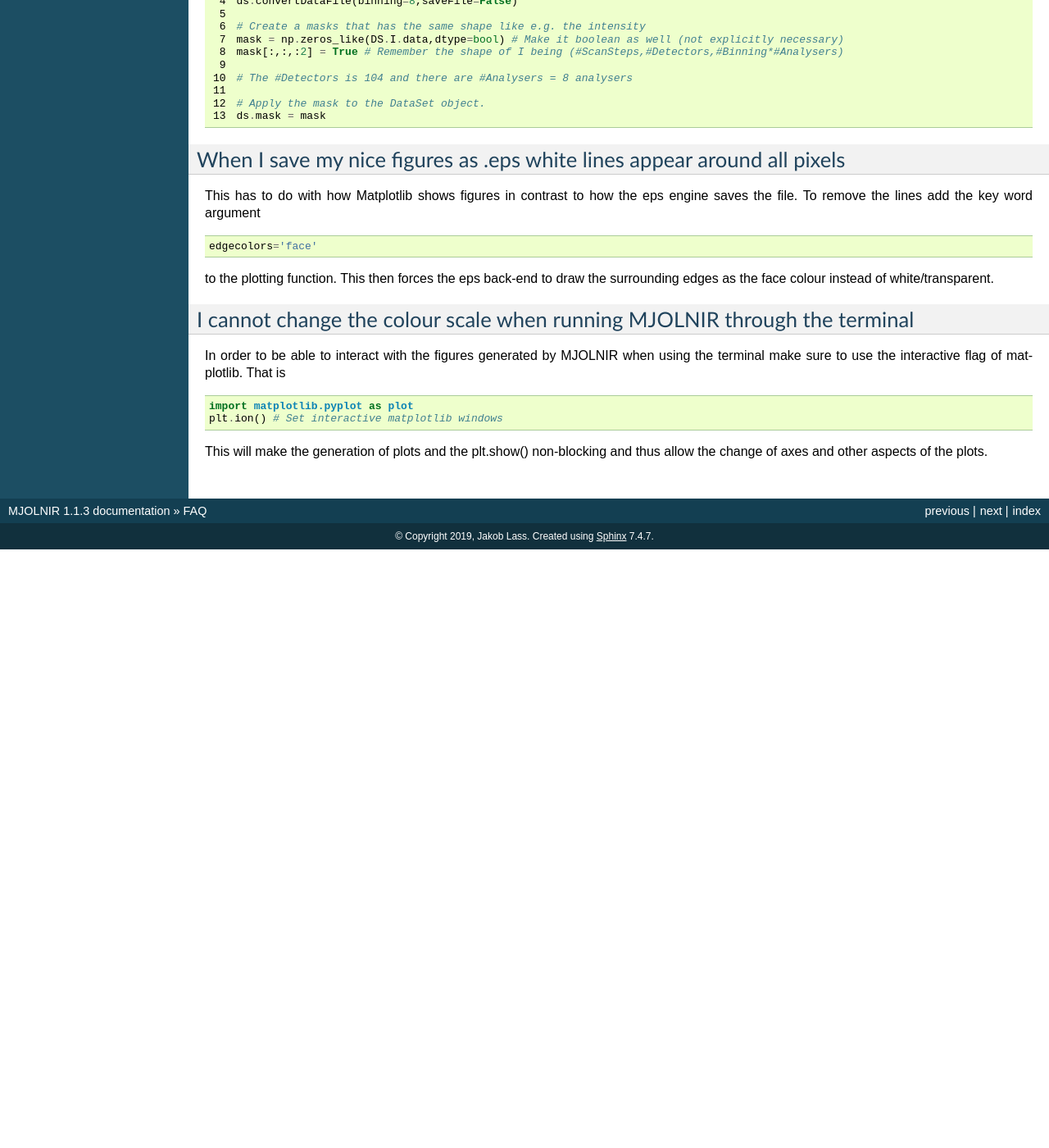
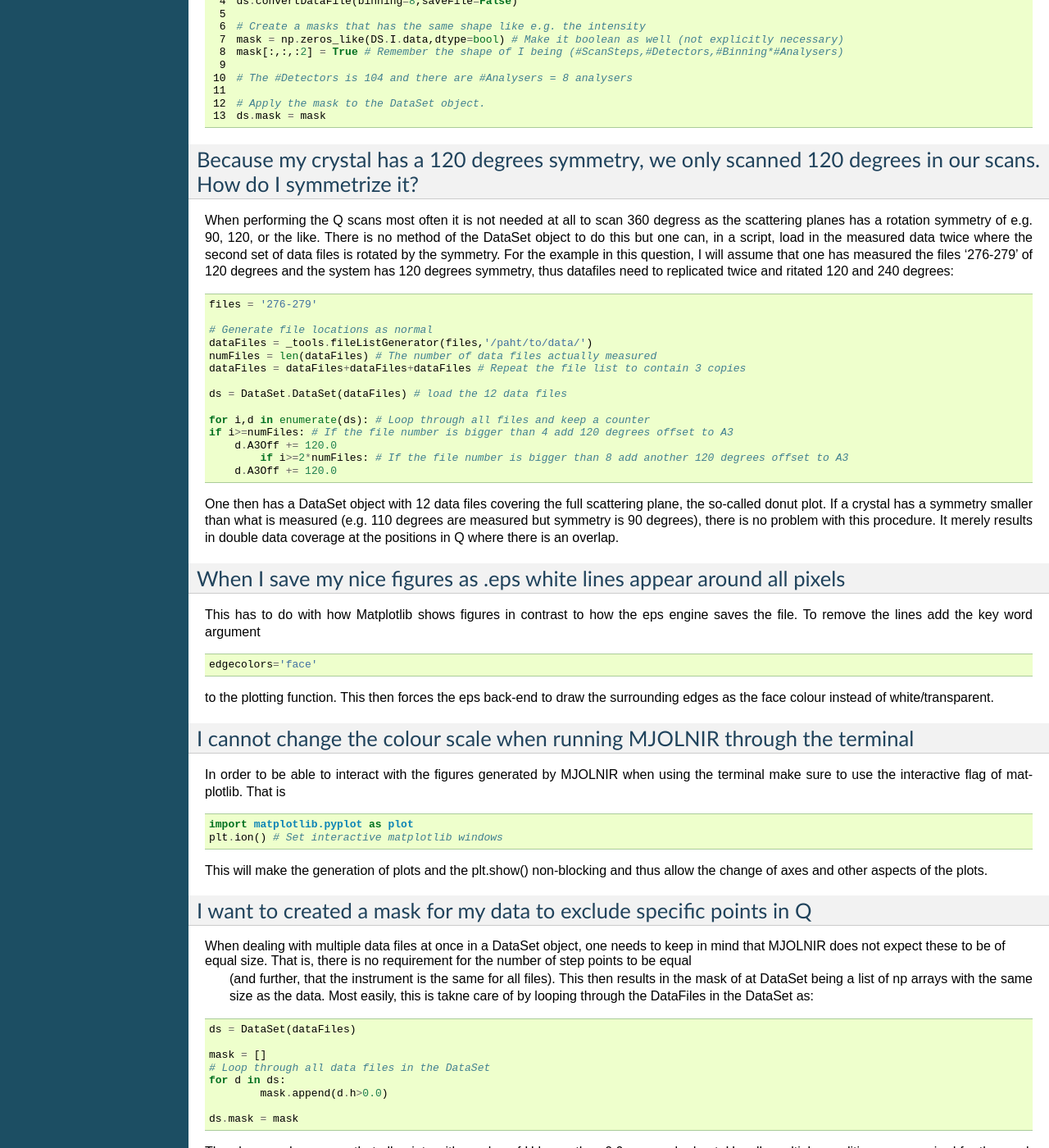
Before and after one commit to MJOLNIRPackage/MJOLNIR, a Sphinx documentation site: the page built from docs/faq.rst, in a window 1280 px wide and 1400 px high, scrolled down 1067 px. Shown: the whole window at 82% size. Built offline with Sphinx 7.4.7, drawn with Linux system fonts in a browser that asks for light colours; before the commit the page ends 1737 px from its top, so only the background shows below that; some of the changed text lies outside the part shown.

Commit message:
Expand faq

```diff
--- a/docs/faq.rst
+++ b/docs/faq.rst
@@ -72,6 +72,32 @@ the bottom 2 prismatic pixels as:
     ds.mask = mask
 
 
+Because my crystal has a 120 degrees symmetry, we only scanned 120 degrees in our scans. How do I symmetrize it?
+^^^^^^^^^^^^^^^^^^^^^^^^^^^^^^^^^^^^^^^^^^^^^^^^^^^^^^^^^^^^^^^^^^^^^^^^^^^^^^^^^^^^^^^^^^^^^^^^^^^^^^^^^^^^^^^^
+
+When performing the Q scans most often it is not needed at all to scan 360 degress as the scattering planes has a rotation symmetry of e.g. 90, 120, or the like. There is no method of the DataSet object to do this but
+one can, in a script, load in the measured data twice where the second set of data files is rotated by the symmetry. For the example in this question, I will assume that one has measured the files '276-279' of 120 degrees and the system has 120 degrees symmetry, thus datafiles need to replicated twice and ritated 120 and 240 degrees:
+
+.. code-block:: python
+
+	files = '276-279'
+
+	# Generate file locations as normal
+	dataFiles = _tools.fileListGenerator(files,'/paht/to/data/')
+	numFiles = len(dataFiles) # The number of data files actually measured
+	dataFiles = dataFiles+dataFiles+dataFiles # Repeat the file list to contain 3 copies
+
+	ds = DataSet.DataSet(dataFiles) # load the 12 data files
+
+	for i,d in enumerate(ds): # Loop through all files and keep a counter
+    	if i>=numFiles: # If the file number is bigger than 4 add 120 degrees offset to A3
+    	    d.A3Off += 120.0
+		if i>=2*numFiles: # If the file number is bigger than 8 add another 120 degrees offset to A3
+    	    d.A3Off += 120.0
+
+One then has a DataSet object with 12 data files covering the full scattering plane, the so-called donut plot. If a crystal has a symmetry smaller than what is measured (e.g. 110 degrees are measured but symmetry is 90 degrees), there is no problem with this procedure. It merely results in double data coverage at the positions in Q where there is an overlap.
+
+
 When I save my nice figures as .eps white lines appear around all pixels
 ^^^^^^^^^^^^^^^^^^^^^^^^^^^^^^^^^^^^^^^^^^^^^^^^^^^^^^^^^^^^^^^^^^^^^^^^
 
@@ -95,3 +121,53 @@ In order to be able to interact with the figures generated by MJOLNIR when using
     plt.ion() # Set interactive matplotlib windows
 
 This will make the generation of plots and the plt.show() non-blocking and thus allow the change of axes and other aspects of the plots.
+
+
+I want to created a mask for my data to exclude specific points in Q
+^^^^^^^^^^^^^^^^^^^^^^^^^^^^^^^^^^^^^^^^^^^^^^^^^^^^^^^^^^^^^^^^^^^^
+
+When dealing with multiple data files at once in a DataSet object, one needs to keep in mind that MJOLNIR does not expect these to be of equal size. That is, there is no requirement for the number of step points to be equal
+ (and further, that the instrument is the same for all files). This then results in the mask of at DataSet being a list of np arrays with the same size as the data. Most easily, this is takne care of by looping through the DataFiles in the DataSet as:
+
+.. code-block:: python
+
+	ds = DataSet(dataFiles)
+
+	mask = []
+	# Loop through all data files in the DataSet
+	for d in ds:
+		mask.append(d.h>0.0)
+
+	ds.mask = mask
+
+The above code ensures that all points with a value of H larger than 0.0 are masked out. Usually multiple conditions are required for the mask to be corretly created. As an example below is code that creates masks removing all data points within a radius of 0.1 1/A from the provided QPoints.
+
+
+.. code-block:: python
+
+    QPoints = [[1,1,0],[-1,1,0],[1,0,0],[0,1,0]]
+
+	for d in ds:
+	# calculate position in qx,qy for QPoints (may differ from file to file)
+		localMask = []
+
+		for h,k,l in QPoints:
+		    qx,qy = d.sample.calculateHKLToQxQy(h,k,l)
+		    m = np.sqrt((d.qx-qx)**2+(d.qy-qy)**2)<radius
+		    localMask.append(m)
+		trueMask = localMask[0]
+		for m in localMask[1:]:
+		    trueMask = np.logical_or(trueMask,m)
+
+		mask.append(trueMask)
+
+
+or in one line
+
+.. code-block:: python
+
+	QPoints = [[1,1,0],[-1,1,0],[1,0,0],[0,1,0]]
+	radius = 0.1
+	mask = [reduce(np.logical_or,[np.sqrt((d.qx-qx)**2+(d.qy-qy)**2)<radius for qx,qy in [d.sample.calculateHKLToQxQy(*HKL) for HKL in QPoints]]) for d in ds]
+
+	ds.mask = mask
```
